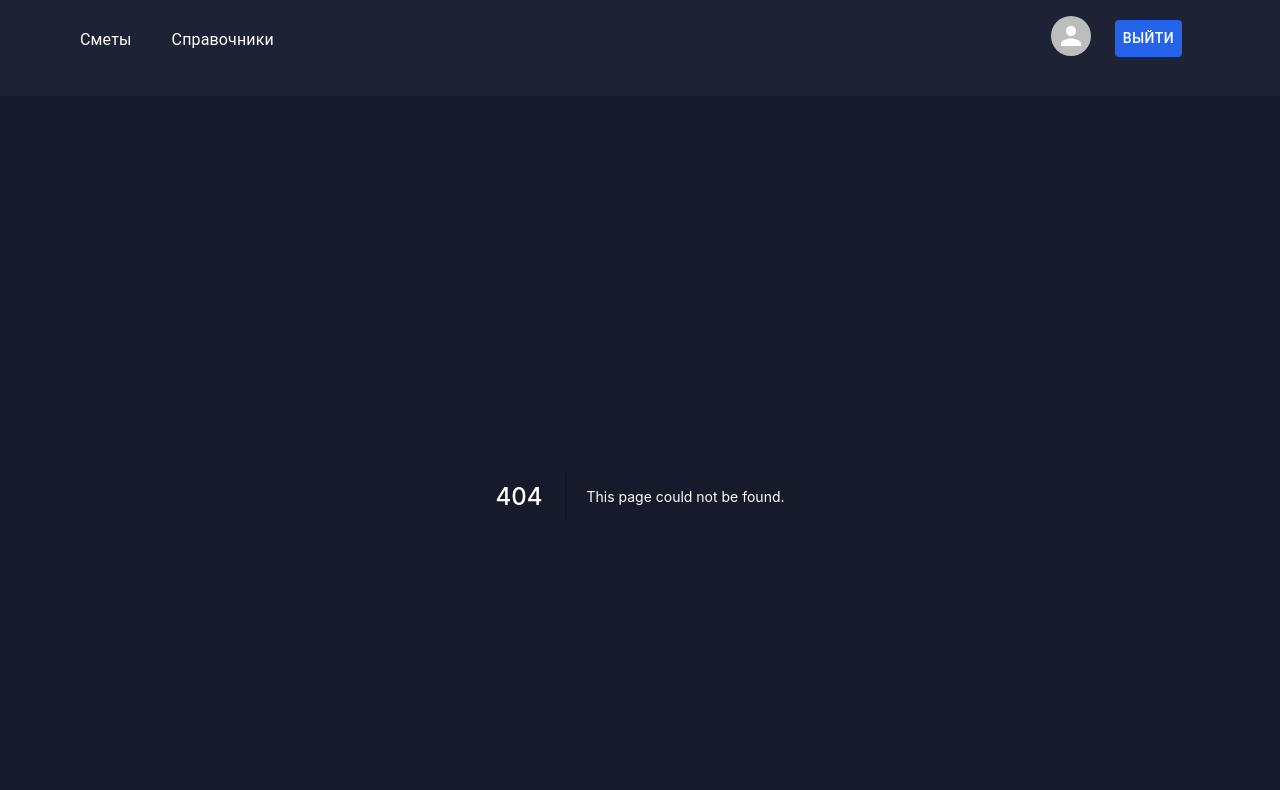
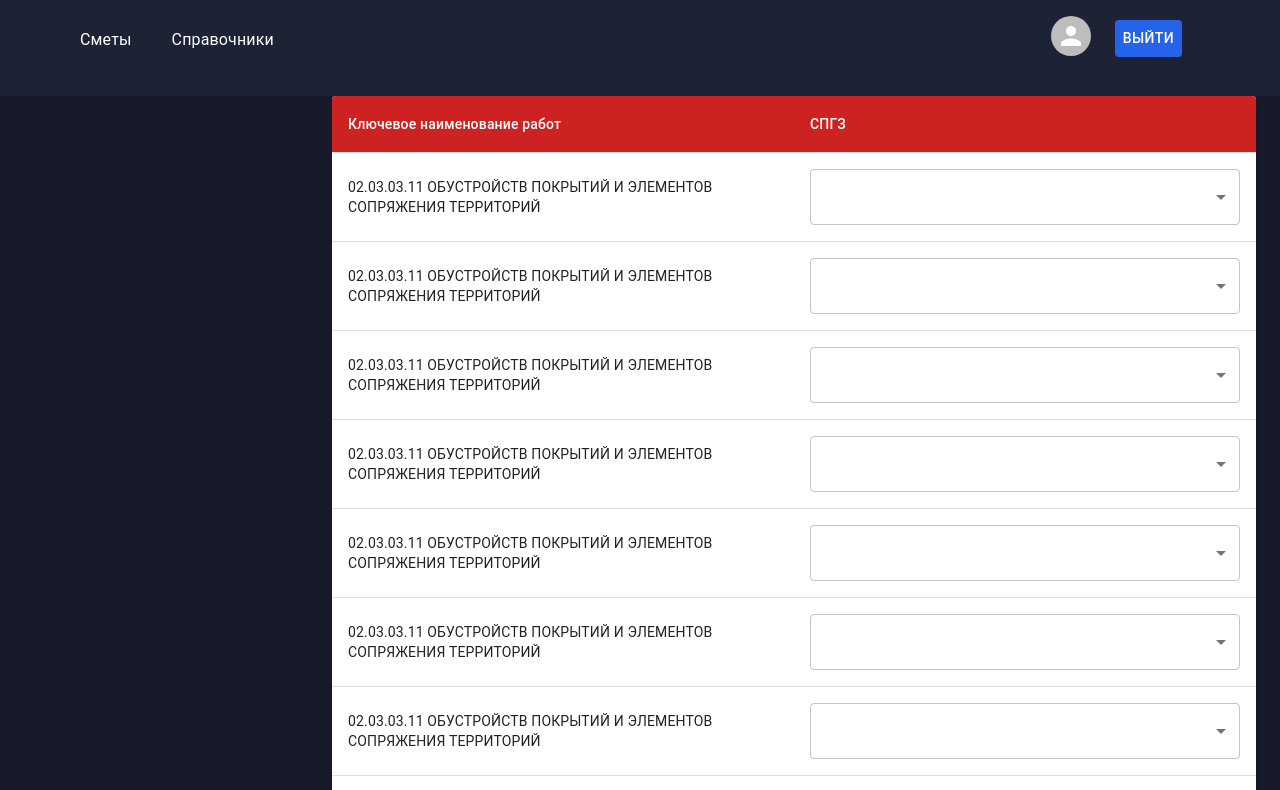
Before and after one commit to Erydo-corp/leaders2022, a Next.js app: page /determinationSmeta in a window 1280 px wide. Before the commit this address had no page. Shown: the top 790 px of the page. Built offline with nearby package versions, Linux system fonts and the light colour scheme.

Commit message:
feat: add table select

```diff
--- /dev/null
+++ b/components/tables/BodyTableSelect.jsx
@@ -0,0 +1,50 @@
+import React from 'react';
+import { useState } from 'react';
+import { TableBody, TableRow, TableCell, Select, MenuItem, FormControl, InputLabel } from '@mui/material';
+
+export const BodyTableSelect = ({data}) => {
+
+  const startValue = data.map((el) => el.spgz[0]);
+  // console.log(startValue);
+  const [spgz, setSpgz] = useState(startValue);
+
+  const handleChange = (event) => {
+    setSpgz(event.target.value);
+  };
+
+  return(
+    <TableBody>
+      {
+        data.map((row) => (
+          <TableRow key={row}
+          sx={{ borderBottom: '1.1px solid #cc2222', '&:last-child td, &:last-child th': {borderBottom: '1.1px solid #fff'}}}>
+            {
+              <TableCell width={'50%'}>{row['kpgz']}</TableCell>
+            }
+            {
+              <TableCell width={'50%'}>
+                <FormControl fullWidth>
+                  <Select
+                    id='spgz'
+                    name='spgz'
+                    value={spgz}
+                    onChange={handleChange}
+                  >
+                    {row['spgz'].map((item) => (<MenuItem key={item} value={item}>{item}</MenuItem>))}
+                  </Select>
+                </FormControl>
+              </TableCell>
+            }
+          </TableRow>
+        ))
+      }
+    </TableBody>
+  )
+};
+
+// Этот код работает корректно, но Material UI некорректно отображает выбор
+{/* <form>
+      <select sx={{width: '600px'}} name="spgz" id="spgz">
+        {row['spgz'].map((item) => (<option key={item} values={item}>{item}</option>))}
+      </select>
+  </form> */}
--- /dev/null
+++ b/pages/determinationSmeta.jsx
@@ -0,0 +1,76 @@
+import React from 'react';
+import { Grid, TableContainer, Table, Paper } from '@mui/material';
+import { HeaderTable } from '../components/tables/HeaderTable';
+import { BodyTableSelect } from '../components/tables/BodyTableSelect';
+import { MyPagination } from '../components/tables/MyPagination';
+
+const columns = [
+  { id: 'nameWorks', label: 'Ключевое наименование работ' },
+  { id: 'spgz', label: 'СПГЗ' },
+];
+
+const data = [
+  {
+    'kpgz': '02.03.03.11 ОБУСТРОЙСТВ ПОКРЫТИЙ И ЭЛЕМЕНТОВ СОПРЯЖЕНИЯ ТЕРРИТОРИЙ',
+    'spgz': ['Вентилятор осевой, 21Вт, 185м2/час, шт',]
+  },
+  {
+    'kpgz': '02.03.03.11 ОБУСТРОЙСТВ ПОКРЫТИЙ И ЭЛЕМЕНТОВ СОПРЯЖЕНИЯ ТЕРРИТОРИЙ',
+    'spgz': ['Вентилятор осевой, 21Вт, 185м2/час, шт',]
+  },
+  {
+    'kpgz': '02.03.03.11 ОБУСТРОЙСТВ ПОКРЫТИЙ И ЭЛЕМЕНТОВ СОПРЯЖЕНИЯ ТЕРРИТОРИЙ',
+    'spgz': ['Пересечение литое глухое косоугольное, для трамвайных путей, эпюра 30...','Вентилятор осевой, 21Вт, 185м2/час, шт',]
+  },
+  {
+    'kpgz': '02.03.03.11 ОБУСТРОЙСТВ ПОКРЫТИЙ И ЭЛЕМЕНТОВ СОПРЯЖЕНИЯ ТЕРРИТОРИЙ',
+    'spgz': ['Вентилятор осевой, 21Вт, 185м2/час, шт',]
+  },
+  {
+    'kpgz': '02.03.03.11 ОБУСТРОЙСТВ ПОКРЫТИЙ И ЭЛЕМЕНТОВ СОПРЯЖЕНИЯ ТЕРРИТОРИЙ',
+    'spgz': ['Пересечение литое глухое косоугольное, для трамвайных путей, эпюра 30...', 'Вентилятор осевой, 21Вт, 185м2/час, шт',]
+  },
+  {
+    'kpgz': '02.03.03.11 ОБУСТРОЙСТВ ПОКРЫТИЙ И ЭЛЕМЕНТОВ СОПРЯЖЕНИЯ ТЕРРИТОРИЙ',
+    'spgz': ['Вентилятор осевой, 21Вт, 185м2/час, шт',]
+  },
+  {
+    'kpgz': '02.03.03.11 ОБУСТРОЙСТВ ПОКРЫТИЙ И ЭЛЕМЕНТОВ СОПРЯЖЕНИЯ ТЕРРИТОРИЙ',
+    'spgz': ['Вентилятор осевой, 21Вт, 185м2/час, шт',]
+  },
+  {
+    'kpgz': '02.03.03.11 ОБУСТРОЙСТВ ПОКРЫТИЙ И ЭЛЕМЕНТОВ СОПРЯЖЕНИЯ ТЕРРИТОРИЙ',
+    'spgz': ['Пересечение литое глухое косоугольное, для трамвайных путей, эпюра 30...', 'Вентилятор осевой, 21Вт, 185м2/час, шт',]
+  },
+  {
+    'kpgz': '02.03.03.11 ОБУСТРОЙСТВ ПОКРЫТИЙ И ЭЛЕМЕНТОВ СОПРЯЖЕНИЯ ТЕРРИТОРИЙ',
+    'spgz': ['Вентилятор осевой, 21Вт, 185м2/час, шт',]
+  },
+  {
+    'kpgz': '02.03.03.11 ОБУСТРОЙСТВ ПОКРЫТИЙ И ЭЛЕМЕНТОВ СОПРЯЖЕНИЯ ТЕРРИТОРИЙ',
+    'spgz': ['Вентилятор осевой, 21Вт, 185м2/час, шт',]
+  },
+  {
+    'kpgz': '02.03.03.11 ОБУСТРОЙСТВ ПОКРЫТИЙ И ЭЛЕМЕНТОВ СОПРЯЖЕНИЯ ТЕРРИТОРИЙ',
+    'spgz': ['Пересечение литое глухое косоугольное, для трамвайных путей, эпюра 30...', 'Вентилятор осевой, 21Вт, 185м2/час, шт',]
+  },
+];
+
+const determinationSmeta = () => {
+  return(
+    <Grid container>
+      <Grid xs={3}></Grid>
+      <Grid xs={9}>
+        <TableContainer component={Paper}>
+          <Table>
+            <HeaderTable columns={columns}/>
+              <BodyTableSelect data={data}/>
+          </Table>
+          <MyPagination />
+        </TableContainer>
+      </Grid>
+    </Grid>
+  )
+}
+
+export default determinationSmeta
```
